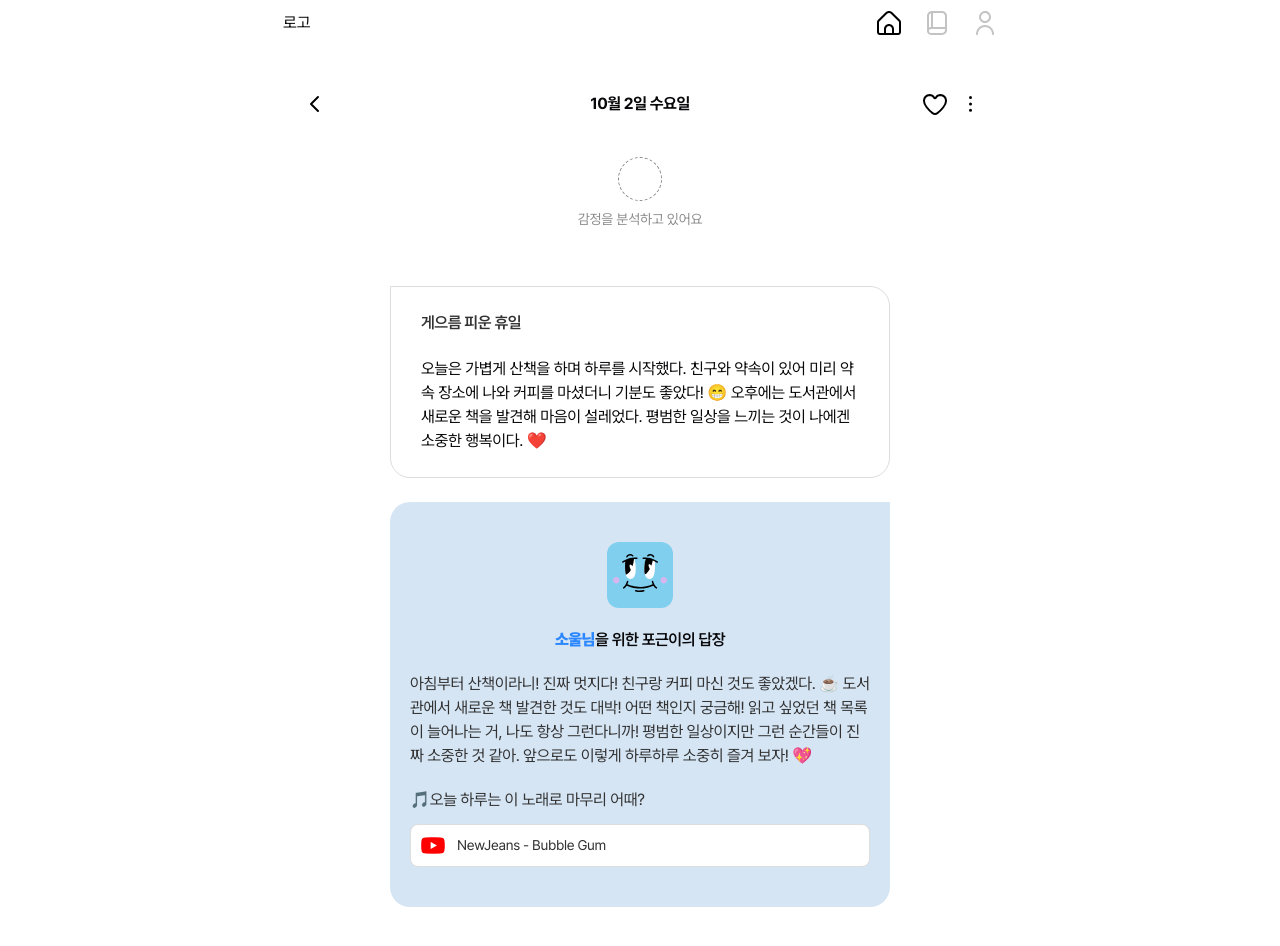
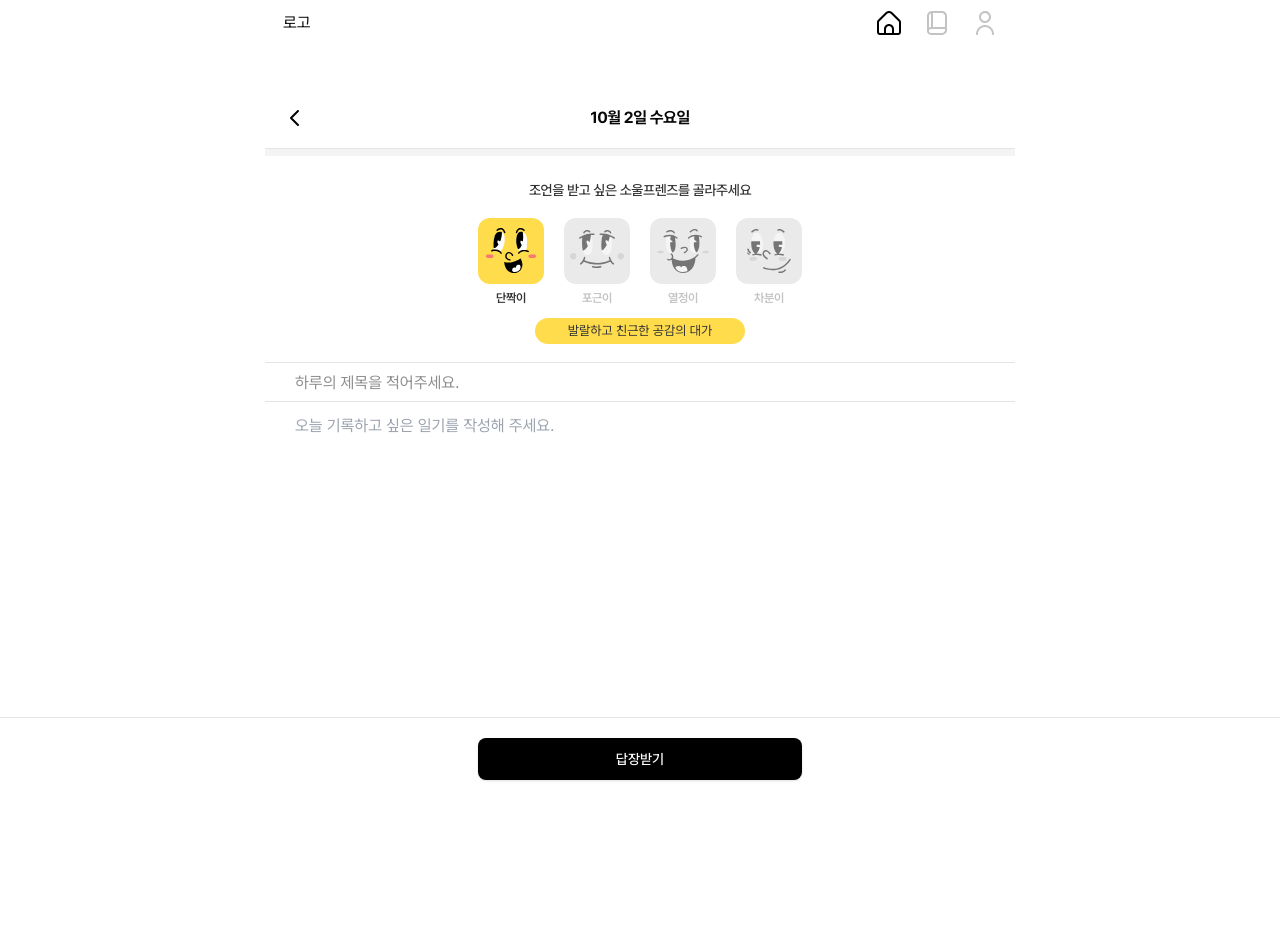
Before and after one commit to sangkukbae/potenday409, a Next.js app in the folder apps/frontend/: page /diary/write in a window 1280 px wide. Shown: the top 946 px of the page. After the commit the page ends 800 px from the top, so only its background shows below. Built offline with nearby package versions, Linux system fonts and the light colour scheme.

Commit message:
feat: add DiaryForm and SelectFriends components; implement DiaryWritePage to include both components

```diff
--- /dev/null
+++ b/apps/frontend/src/app/(root)/_component/diary-write/diary-form.tsx
@@ -0,0 +1,28 @@
+import { BottomButton } from "@/components/bottom-button"
+import { Button } from "@/components/ui/button"
+
+export const DiaryForm = () => {
+  return (
+    <div className="relative w-full">
+      <form className="" action="">
+        <input
+          className="px-[30px] w-full h-10 border-t border-b placeholder:text-[#8d8d8d] outline-none"
+          type="text"
+          placeholder="하루의 제목을 적어주세요."
+          required
+        />
+        <textarea
+          className="px-[30px] py-3 w-full h-auto outline-none resize-none"
+          cols={30}
+          rows={10}
+          placeholder="오늘 기록하고 싶은 일기를 작성해 주세요."
+          required
+          maxLength={1000}
+        ></textarea>
+        <div className="w-full h-[82px]"></div>
+
+        <BottomButton value="답장받기" />
+      </form>
+    </div>
+  )
+}
--- /dev/null
+++ b/apps/frontend/src/app/(root)/_component/diary-write/select-friends.tsx
@@ -0,0 +1,43 @@
+"use client"
+
+import { Icon } from "@/components/icon"
+import { SOUL_FRIENDS } from "@/constants"
+import { cn } from "@/lib/utils"
+import { useState } from "react"
+
+export const SelectFriends = () => {
+  const [selected, setSelected] = useState("bestFriend")
+
+  const currentFriend = SOUL_FRIENDS.find((item) => item.name === selected)
+
+  return (
+    <div className="pt-6 px-[18px] flex flex-col items-center">
+      <p className="text-sm font-medium tracking-[-0.03em] text-[#333333] text-center mb-[18px]">
+        조언을 받고 싶은 소울프렌즈를 골라주세요
+      </p>
+      <div className="flex mb-3 gap-x-5">
+        {SOUL_FRIENDS.map((item) => (
+          <Icon
+            className={cn(
+              "text-xs",
+              selected === item.name ? "text-[#333333]" : "text-[#c3c3c3]"
+            )}
+            key={item.name}
+            icon={selected === item.name ? item.icon.on : item.icon.off}
+            text={item.text}
+            onChangeValue={() => setSelected(item.name)}
+          />
+        ))}
+      </div>
+
+      <div
+        className="w-[210px] h-[26px] rounded-[20px] text-center mb-[18px]"
+        style={{ backgroundColor: currentFriend?.color }}
+      >
+        <span className="text-[13px] text-[#333333]">
+          {currentFriend?.description}
+        </span>
+      </div>
+    </div>
+  )
+}
--- /dev/null
+++ b/apps/frontend/src/app/(root)/diary/write/page.tsx
@@ -0,0 +1,13 @@
+import { DiaryForm } from "../../_component/diary-write/diary-form"
+import { SelectFriends } from "../../_component/diary-write/select-friends"
+import { SubHeader } from "@/components/sub-header"
+
+export default function DiaryWritePage() {
+  return (
+    <div className="">
+      <SubHeader />
+      <SelectFriends />
+      <DiaryForm />
+    </div>
+  )
+}
```
